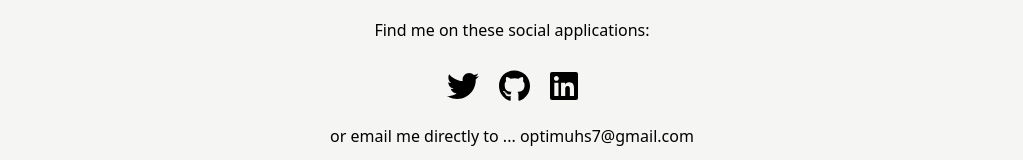
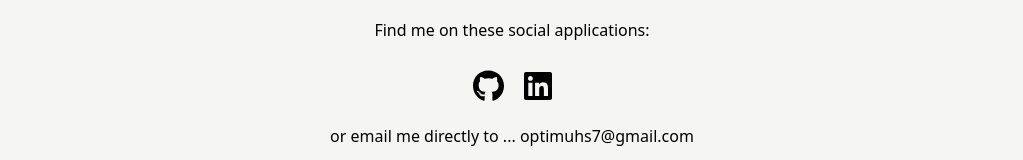
Before and after one commit to Optimuhs/Portfolio, a Next.js app: page / in a window 1280 px wide. Shown: the part 3205-3365 px from the top of the page, without its empty margins (128-1151 px from the left). Built offline with nearby package versions, Linux system fonts and the light colour scheme.

Commit message:
update links, update files

```diff
--- a/components/Contact.tsx
+++ b/components/Contact.tsx
@@ -1,4 +1,4 @@
-import { faGithub, faLinkedin, faTwitter } from '@fortawesome/free-brands-svg-icons';
+import { faGithub, faLinkedin } from '@fortawesome/free-brands-svg-icons';
 import { FontAwesomeIcon } from "@fortawesome/react-fontawesome";
 import clsx from "clsx";
 import { FunctionComponent } from "react";
@@ -8,10 +8,11 @@ const Contact:FunctionComponent = () => {
             <section id={"#Contact"}className={clsx("m-[20px]", "flex", "flex-col", "content-center","items-center")}>
                 <p className={clsx("my-2")}>Find me on these social applications:</p>
                 <div className={clsx( "flex", "flex-row", "justify-center", "space-x-5", "my-5")}>
-                    <p><FontAwesomeIcon icon={faTwitter} className={"fa-2x"}/></p>
-                    <p><FontAwesomeIcon icon={faGithub} className={"fa-2x"}/></p>
-                    <p><FontAwesomeIcon icon={faLinkedin} className={"fa-2x"}/></p>
+
+                    <a href="https://github.com/Optimuhs"><p><FontAwesomeIcon icon={faGithub} className={"fa-2x"}/></p></a>
+                    <a href="https://www.linkedin.com/in/fran-mtz/"><p><FontAwesomeIcon icon={faLinkedin} className={"fa-2x"}/></p></a>
                 </div>
+
                 <p> or email me directly to ... optimuhs7@gmail.com</p>
 
 
--- a/components/Work.tsx
+++ b/components/Work.tsx
@@ -12,9 +12,7 @@ const Work: FunctionComponent = () => {
                 <h2 className={clsx('text-2xl' , "bg-emerald-600", "text-stone-100","px-6", "py-3")}>My work</h2>
             </div>
 
-
             <div className={clsx("flex", "flex-col", "justify-center", "content-center", "text-stone-100")} >
-
                 <Card props={{projectName:"Web3 DApp", projectDescription:projectDescription1, imagePath: "/static/dApp_SS.png"}}/>
                 <Card props={{projectName:"CS Stickers", projectDescription:projectDescription2,imagePath: "/#"}}/>
                 <Card props={{projectName:"EmailParser",  projectDescription:projectDescription3, imagePath: "/#"}}/>
```
Also changed, not shown: components/Footer.tsx (deleted).
